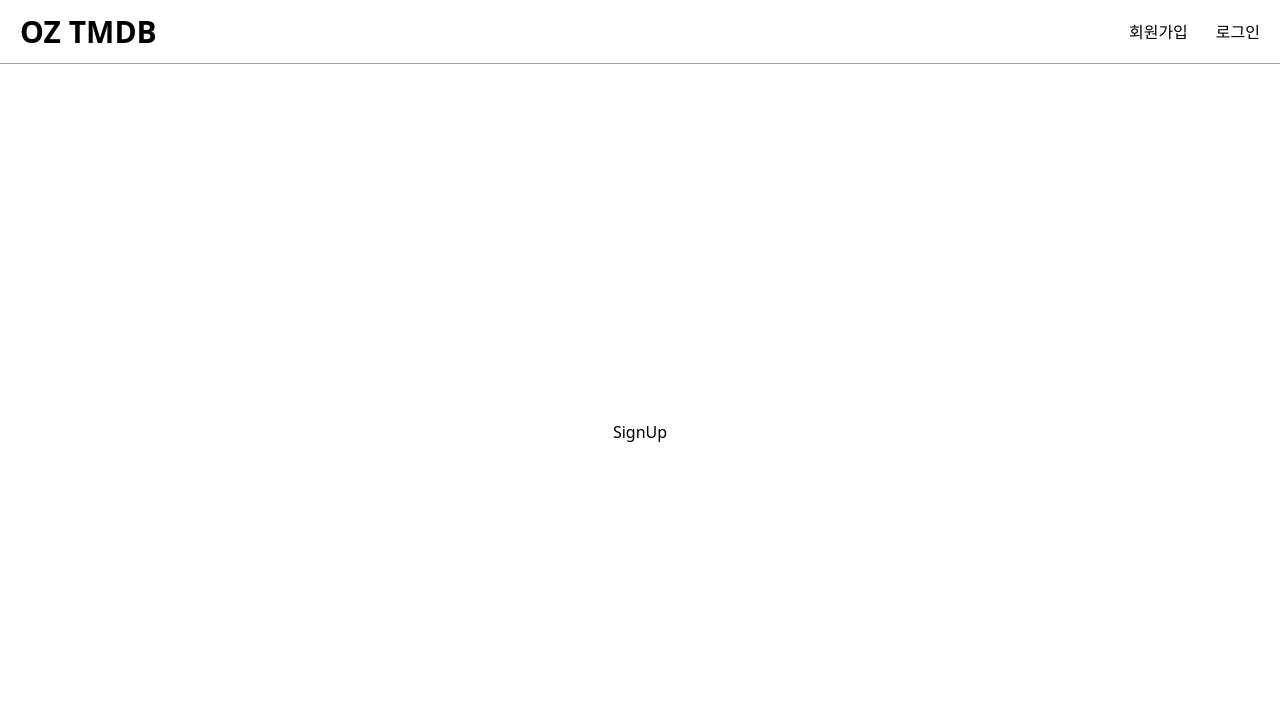
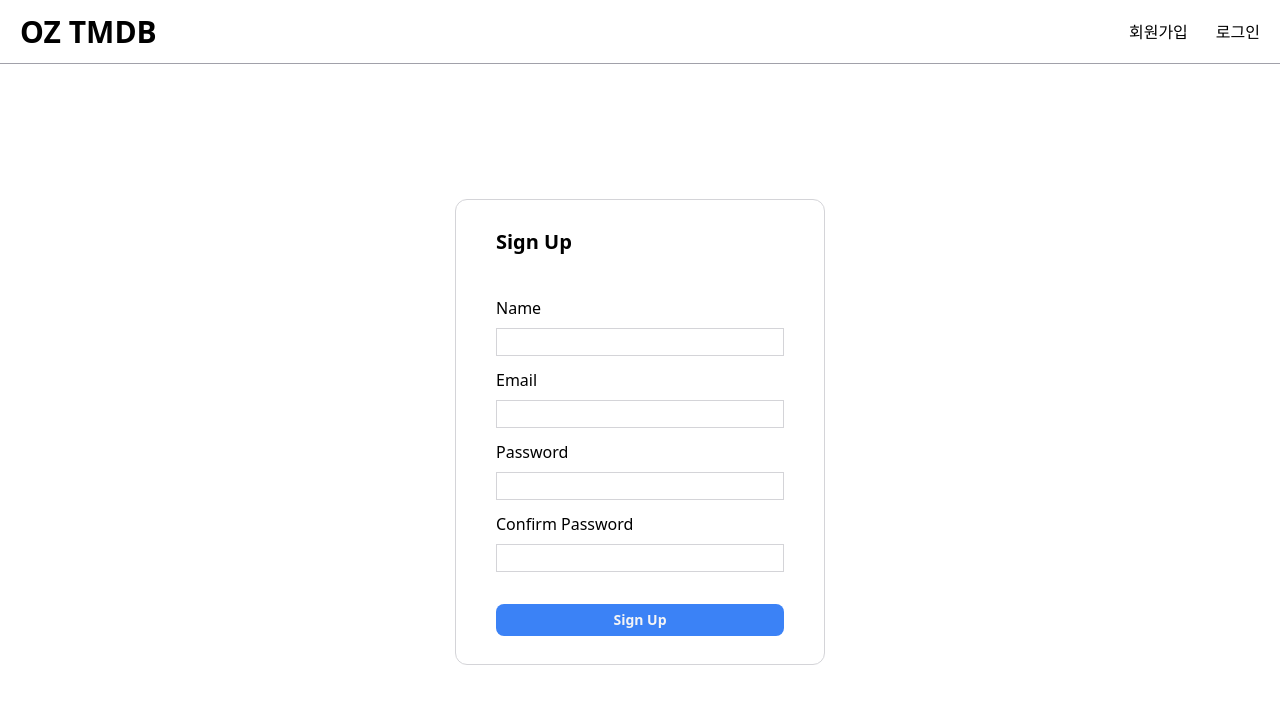
Before and after one commit to seyoonagain/oz-tmdb, a React (Vite) app: page /sign-up in a window 1280 px wide. Shown: the top 704 px of the page. Built offline with nearby package versions, Linux system fonts and the light colour scheme; no server answers.

Commit message:
Feat: 회원가입 및 로그인 페이지 구현

```diff
--- /dev/null
+++ b/src/components/ui/Input.jsx
@@ -0,0 +1,17 @@
+import React from 'react';
+
+const Input = ({ type, name, label }) => {
+  return (
+    <div className='flex flex-col gap-2'>
+      <label htmlFor={label}>{label}</label>
+      <input
+        type={type}
+        name={name}
+        id={label}
+        className='border border-zinc-300 w-72 h-7 outline-none px-2'
+      />
+    </div>
+  );
+};
+
+export default Input;
--- a/src/pages/SignIn.jsx
+++ b/src/pages/SignIn.jsx
@@ -1,7 +1,22 @@
 import React from 'react';
+import Input from '../components/ui/Input';
 
 const SignIn = () => {
-  return <>SignIn</>;
+  return (
+    <section className='border border-zinc-300 rounded-xl px-10 py-7'>
+      <h2 className='text-xl font-bold mb-10'>Login</h2>
+      <form className='flex flex-col gap-3'>
+        <Input type='email' name='email' label='Email' />
+        <Input type='password' name='password' label='Password' />
+        <button
+          type='submit'
+          className='bg-blue-500 text-zinc-100 rounded-lg h-8 text-sm font-semibold mt-5'
+        >
+          Login
+        </button>
+      </form>
+    </section>
+  );
 };
 
 export default SignIn;
--- a/src/pages/SignUp.jsx
+++ b/src/pages/SignUp.jsx
@@ -1,7 +1,28 @@
 import React from 'react';
+import Input from '../components/ui/Input';
 
 const SignUp = () => {
-  return <>SignUp</>;
+  return (
+    <section className='border border-zinc-300 rounded-xl px-10 py-7'>
+      <h2 className='text-xl font-bold mb-10'>Sign Up</h2>
+      <form className='flex flex-col gap-3'>
+        <Input type='text' name='name' label='Name' />
+        <Input type='email' name='email' label='Email' />
+        <Input type='password' name='password' label='Password' />
+        <Input
+          type='password'
+          name='confirmPassword'
+          label='Confirm Password'
+        />
+        <button
+          type='submit'
+          className='bg-blue-500 text-zinc-100 rounded-lg h-8 text-sm font-semibold mt-5'
+        >
+          Sign Up
+        </button>
+      </form>
+    </section>
+  );
 };
 
 export default SignUp;
```
